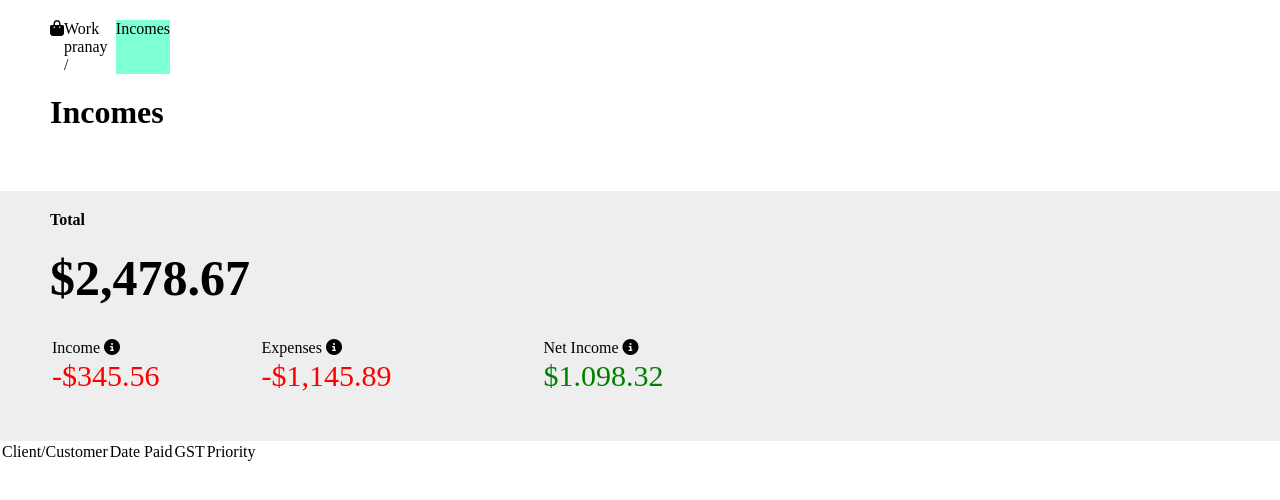
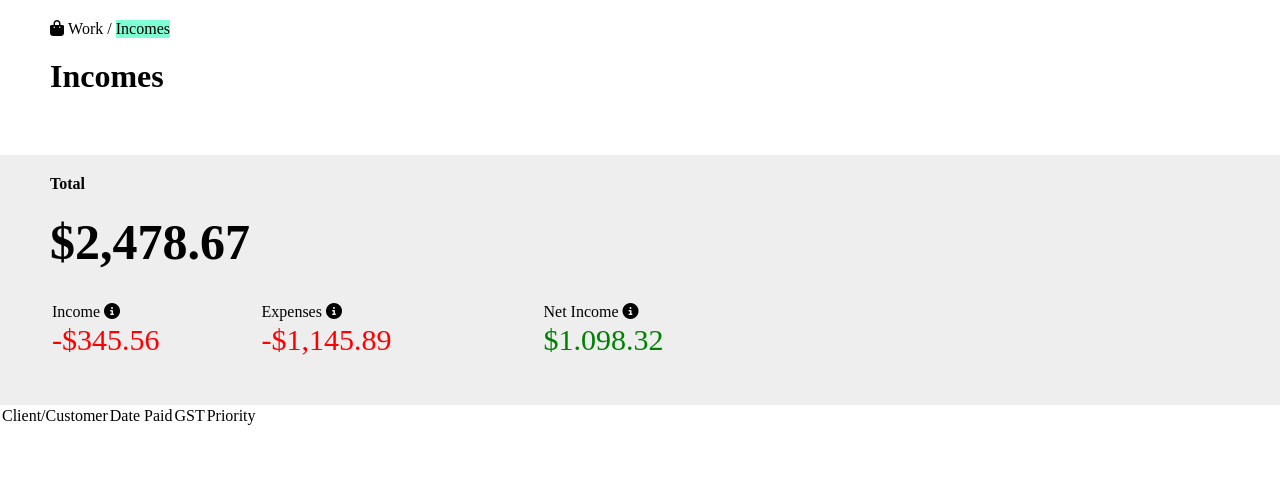
Before and after one commit to FalguniShinde2004/Bootcoding_Internship, a plain HTML site: page index.html in a window 1280 px wide. Drawn offline with Linux system fonts and the light colour scheme.

Commit message:
changes by Falguni

```diff
--- a/index.html
+++ b/index.html
@@ -11,7 +11,7 @@
 <body>
     <div class="navbar">
         <i class="fa-solid fa-bag-shopping"></i>
-        <p id="work">Work pranay /</p>
+        <p id="work">Work /</p>
         <p style="background-color: aquamarine;">Incomes</p>
 
     </div>
```
